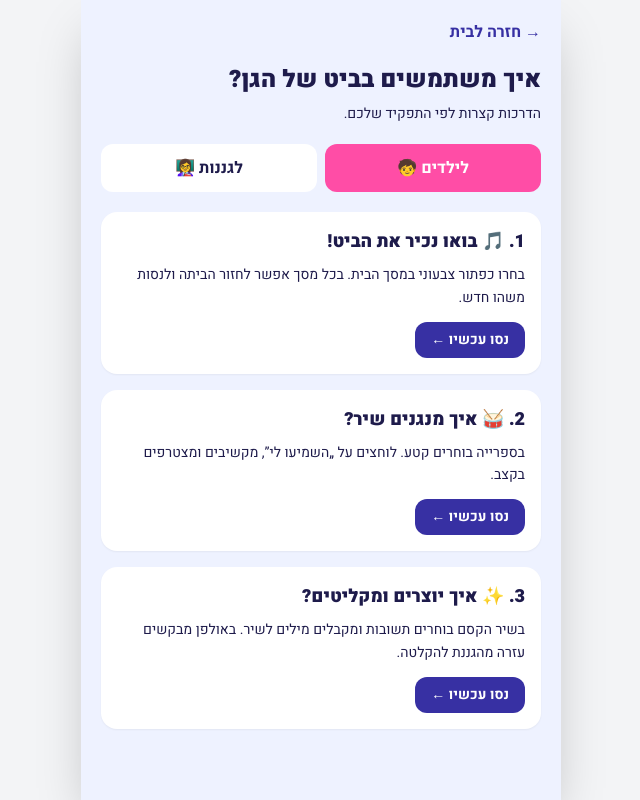
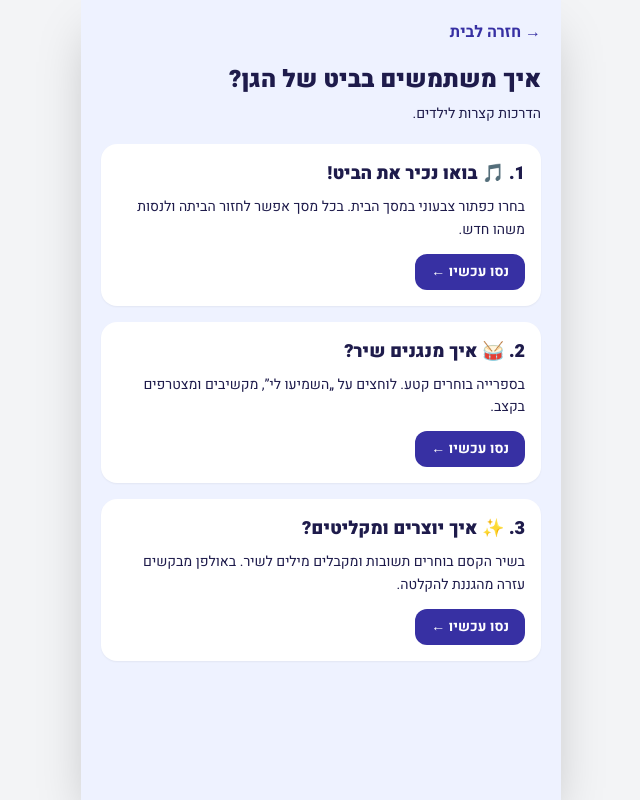
Before and after one commit to 1002197961-owl/habeat-shel-hagan, a Next.js app: page /guide in a window 1280 px wide. Shown: the whole page, without its empty margins (319-959 px from the left). Built offline with nearby package versions, Linux system fonts and the light colour scheme.

Commit message:
chore(neta-pilot): keep guide child-facing

```diff
--- a/app/guide/page.tsx
+++ b/app/guide/page.tsx
@@ -1,6 +1,6 @@
 'use client'
 
-import { useEffect, useState } from 'react'
+import { useState } from 'react'
 import Link from 'next/link'
 import { BRAND } from '@/lib/constants'
 
@@ -10,28 +10,17 @@ const lessons = {
     { title: 'איך מנגנים שיר?', text: 'בספרייה בוחרים קטע. לוחצים על „השמיעו לי”, מקשיבים ומצטרפים בקצב.', href: '/library', emoji: '🥁', file: '/videos/children-library.mp4' },
     { title: 'איך יוצרים ומקליטים?', text: 'בשיר הקסם בוחרים תשובות ומקבלים מילים לשיר. באולפן מבקשים עזרה מהגננת להקלטה.', href: '/magic-song', emoji: '✨', file: '/videos/children-create.mp4' },
   ],
-  teachers: [
-    { title: 'הכנה למפגש', text: 'בדקו שמע, מיקרופון ומצלמה, בחרו שיר והחליטו אילו ילדים יפעלו בכל תחנה.', href: '/teacher', emoji: '👩‍🏫', file: '/videos/teachers-setup.mp4' },
-    { title: 'הנחיית הפעילות', text: 'פתחו את מנהל הביט, בחרו שיר ותרגלו את רצף הצבעים. עצרו כשצריך ותנו מקום להצלחה.', href: '/beat-manager', emoji: '🎛️', file: '/videos/teachers-session.mp4' },
-    { title: 'צילום ושמירה', text: 'קבלו הרשאות והסכמות מתאימות לפני צילום ילדים. הורידו כל הקלטה לפני סגירת העמוד.', href: '/recording', emoji: '🎬', file: '/videos/teachers-recording.mp4' },
-  ],
 }
 
 export default function GuidePage() {
-  const [audience, setAudience] = useState<'children' | 'teachers'>('children')
-  useEffect(() => { if (new URLSearchParams(window.location.search).get('audience') === 'teachers') setAudience('teachers') }, [])
+  const [audience] = useState<'children'>('children')
   return <main dir="rtl" className="min-h-screen p-5 bg-indigo-50" style={{ color: BRAND.navy }}>
     <Link href="/" className="font-bold text-indigo-800">→ חזרה לבית</Link>
     <h1 className="text-2xl font-black mt-5">איך משתמשים בביט של הגן?</h1>
-    <p className="text-sm mt-2">הדרכות קצרות לפי התפקיד שלכם.</p>
-    <div className="flex gap-2 my-5">
-      <button onClick={() => setAudience('children')} className="flex-1 rounded-xl p-3 font-bold" style={{ background: audience === 'children' ? BRAND.pink : 'white', color: audience === 'children' ? 'white' : BRAND.navy }}>לילדים 🧒</button>
-      <button onClick={() => setAudience('teachers')} className="flex-1 rounded-xl p-3 font-bold" style={{ background: audience === 'teachers' ? BRAND.purple : 'white', color: audience === 'teachers' ? 'white' : BRAND.navy }}>לגננות 👩‍🏫</button>
-    </div>
-    <div className="space-y-4">{lessons[audience].map((lesson, index) => <section key={lesson.title} className="rounded-2xl bg-white p-4 shadow-sm">
+    <p className="text-sm mt-2">הדרכות קצרות לילדים.</p>
+    <div className="space-y-4 mt-5">{lessons[audience].map((lesson, index) => <section key={lesson.title} className="rounded-2xl bg-white p-4 shadow-sm">
       <h2 className="font-black text-lg">{index + 1}. {lesson.emoji} {lesson.title}</h2>
       <p className="text-sm mt-2 leading-relaxed">{lesson.text}</p>
-      {audience === 'teachers' && <div className="mt-3 rounded-xl bg-indigo-50 p-3 text-xs text-indigo-800">🎬 סרטון הדרכה קצר יתווסף כאן לאחר ההפקה.</div>}
       <Link href={lesson.href} className="inline-block mt-3 rounded-xl bg-indigo-800 text-white px-4 py-2 font-bold text-sm">נסו עכשיו ←</Link>
     </section>)}</div>
   </main>
```
